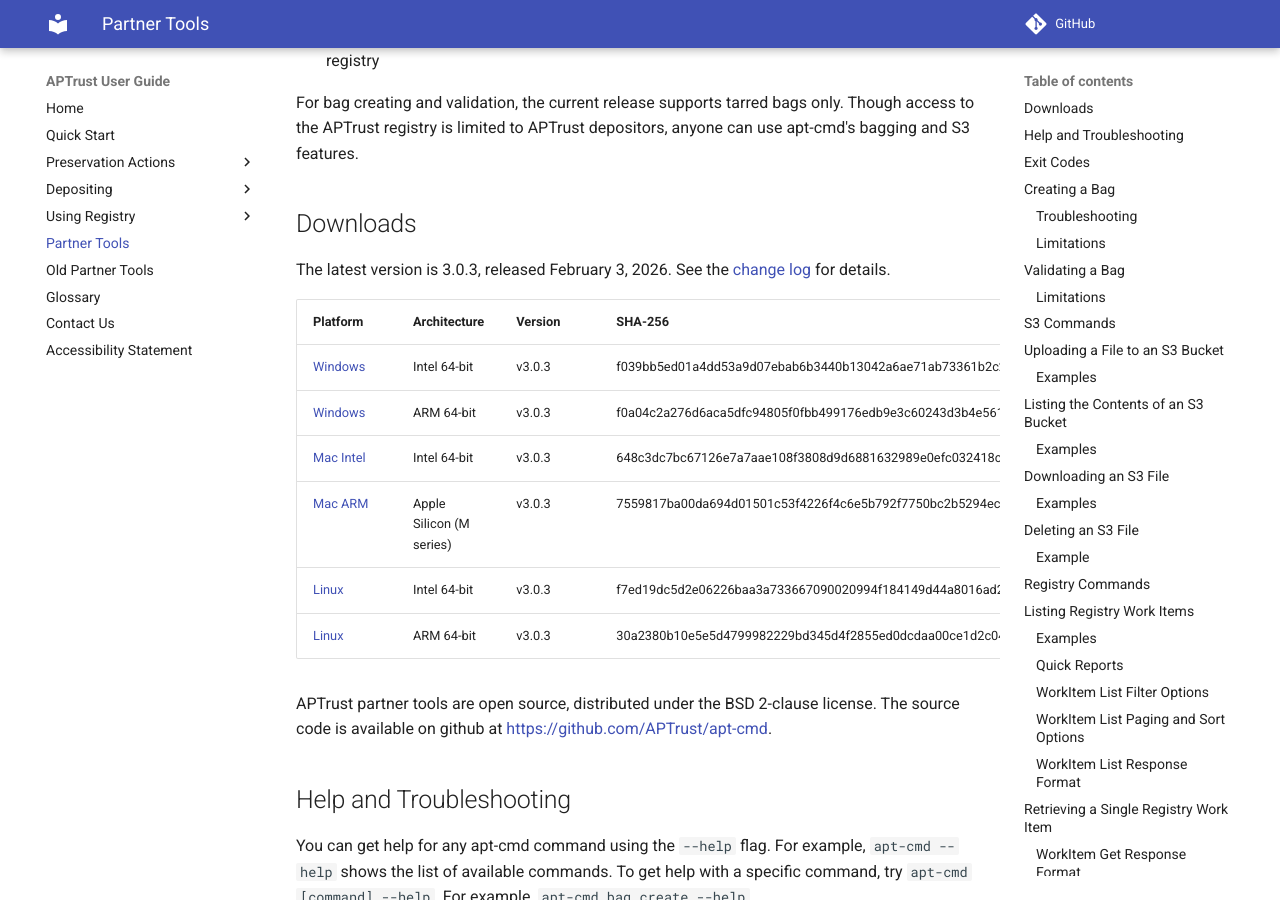
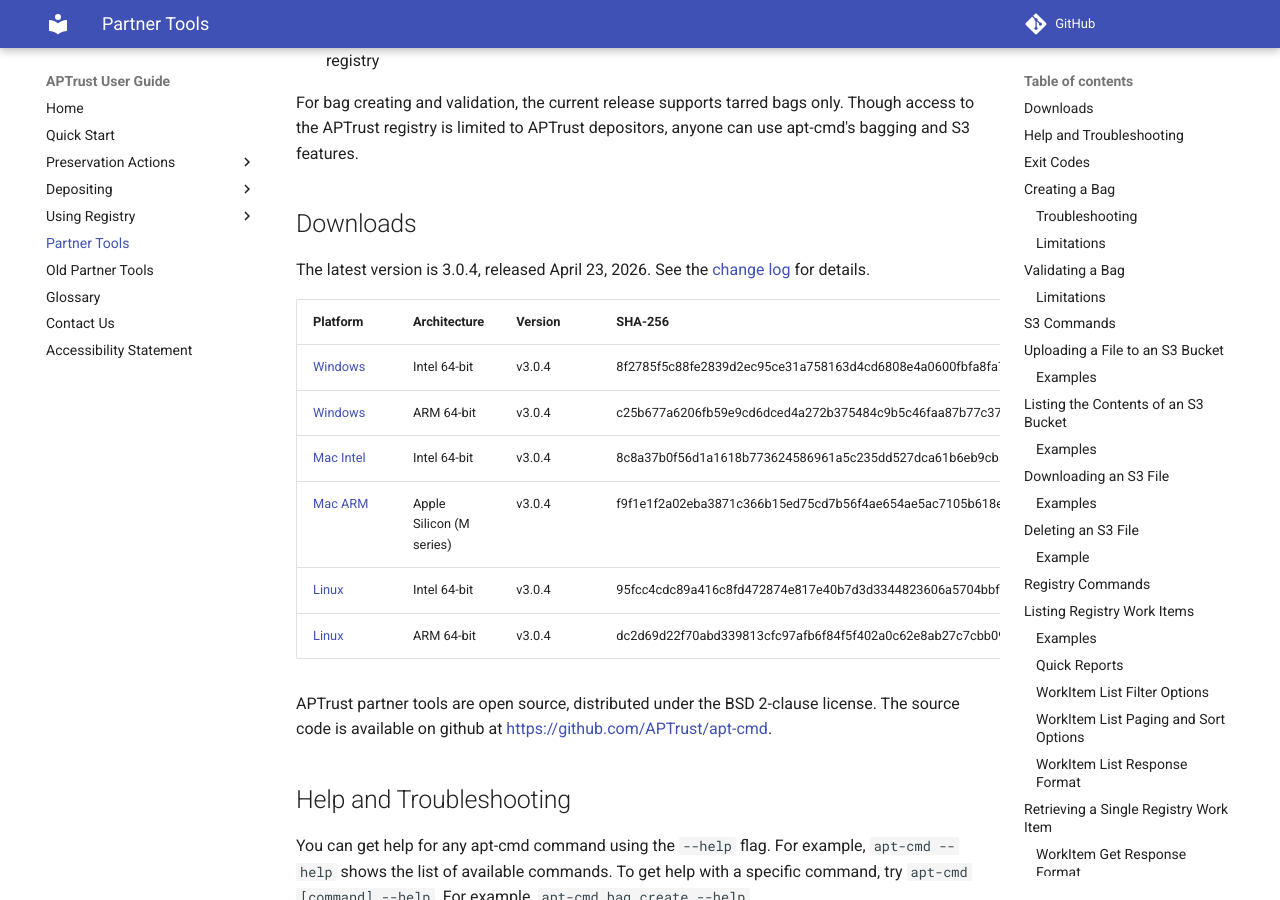
Before and after one commit to APTrust/userguide, an MkDocs documentation site: the page built from docs/partner_tools.md, in a window 1280 px wide and 900 px high, scrolled down 426 px. Built offline with MkDocs 1.6.1 and Material for MkDocs 9.7.7, drawn with Linux system fonts in a browser that asks for light colours; comment, search, counter and statistics services are not loaded.

Commit message:
Updated download links for partner tools

```diff
--- a/docs/partner_tools.md
+++ b/docs/partner_tools.md
@@ -17,16 +17,16 @@
 
 ## Downloads
 
-The latest version is 3.0.3, released February 3, 2026. See the [change log](https://github.com/APTrust/apt-cmd/blob/master/CHANGELOG.md){target=_blank} for details.
+The latest version is 3.0.4, released April 23, 2026. See the [change log](https://github.com/APTrust/apt-cmd/blob/master/CHANGELOG.md){target=_blank} for details.
 
 | Platform | Architecture | Version | SHA-256 |
 | -------- | ------------ | ------- | ------- |
-| [Windows](https://s3.amazonaws.com/aptrust.public.download/apt-cmd/v3.0.3/windows/amd64/apt-cmd.exe) | Intel 64-bit | v3.0.3 | f039bb5ed01a4dd53a9d07ebab6b3440b13042a6ae71ab73361b2c27d4b3269e |
-| [Windows](https://s3.amazonaws.com/aptrust.public.download/apt-cmd/v3.0.3/windows/arm64/apt-cmd.exe) | ARM 64-bit | v3.0.3 | f0a04c2a276d6aca5dfc94805f0fbb499176edb9e3c60243d3b4e561e86e1c54 |
-| [Mac Intel](https://s3.amazonaws.com/aptrust.public.download/apt-cmd/v3.0.3/mac/amd64/apt-cmd)  | Intel 64-bit | v3.0.3 | 648c3dc7bc67126e7a7aae108f3808d9d6881632989e0efc032418ca469ddb2d |
-| [Mac ARM](https://s3.amazonaws.com/aptrust.public.download/apt-cmd/v3.0.3/mac/arm64/apt-cmd) | Apple Silicon (M series) | v3.0.3 | 7559817ba00da694d01501c53f4226f4c6e5b792f7750bc2b5294ecaeb0b5069 |
-| [Linux](https://s3.amazonaws.com/aptrust.public.download/apt-cmd/v3.0.3/linux/amd64/apt-cmd) | Intel 64-bit | v3.0.3 | f7ed19dc5d2e06226baa3a733667090020994f184149d44a8016ad2e36b3efeb |
-| [Linux](https://s3.amazonaws.com/aptrust.public.download/apt-cmd/v3.0.3/linux/arm64/apt-cmd) | ARM 64-bit | v3.0.3 | 30a2380b10e5e5d4799982229bd345d4f2855ed0dcdaa00ce1d2c040e482b1dd |
+| [Windows](https://s3.amazonaws.com/aptrust.public.download/apt-cmd/v3.0.4/windows/amd64/apt-cmd.exe) | Intel 64-bit | v3.0.4 | 8f2785f5c88fe2839d2ec95ce31a758163d4cd6808e4a0600fbfa8fa76079489 |
+| [Windows](https://s3.amazonaws.com/aptrust.public.download/apt-cmd/v3.0.4/windows/arm64/apt-cmd.exe) | ARM 64-bit | v3.0.4 | c25b677a6206fb59e9cd6dced4a272b375484c9b5c46faa87b77c37bb1a2cf23 |
+| [Mac Intel](https://s3.amazonaws.com/aptrust.public.download/apt-cmd/v3.0.4/mac/amd64/apt-cmd)  | Intel 64-bit | v3.0.4 | 8c8a37b0f56d1a1618b773624586961a5c235dd527dca61b6eb9cb5570038860 |
+| [Mac ARM](https://s3.amazonaws.com/aptrust.public.download/apt-cmd/v3.0.4/mac/arm64/apt-cmd) | Apple Silicon (M series) | v3.0.4 | f9f1e1f2a02eba3871c366b15ed75cd7b56f4ae654ae5ac7105b618e8c928da8 |
+| [Linux](https://s3.amazonaws.com/aptrust.public.download/apt-cmd/v3.0.4/linux/amd64/apt-cmd) | Intel 64-bit | v3.0.4 | 95fcc4cdc89a416c8fd472874e817e40b7d3d3344823606a5704bbfa4dfcca7c |
+| [Linux](https://s3.amazonaws.com/aptrust.public.download/apt-cmd/v3.0.4/linux/arm64/apt-cmd) | ARM 64-bit | v3.0.4 | dc2d69d22f70abd339813cfc97afb6f84f5f402a0c62e8ab27c7cbb09a2bd4dd |
 
 APTrust partner tools are open source, distributed under the BSD 2-clause license. The source code is available on github at [https://github.com/APTrust/apt-cmd](https://github.com/APTrust/apt-cmd){target=_blank}.
 
```
